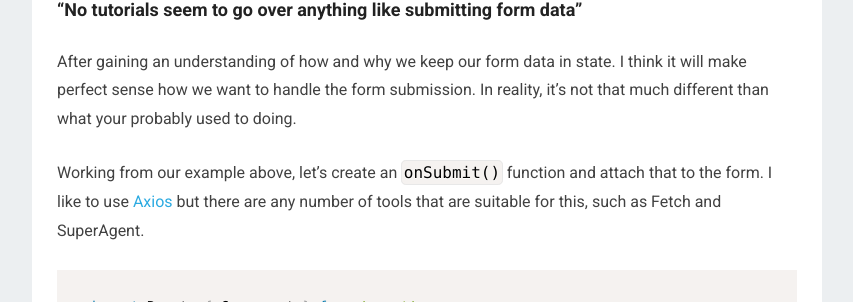
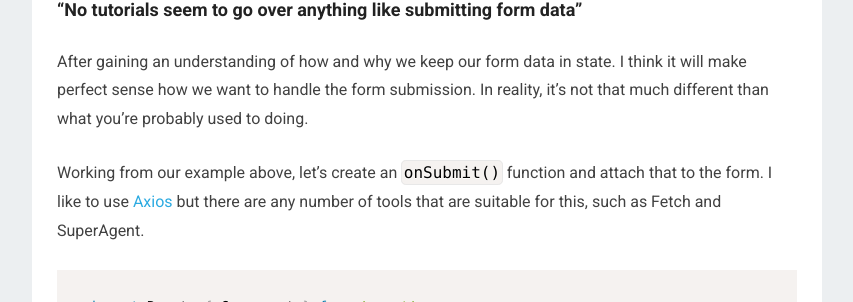
Before and after one commit to stvmlbrn/stvmlbrn.github.io, a Jekyll site: the page built from _posts/2017-4-7-submitting-form-data-with-react.md, in a window 1280 px wide and 900 px high, scrolled down 1845 px. Shown: the part 208-510 px from the top of the window, without its empty margins (48-901 px from the left). Built offline with Jekyll 4.4.1, drawn with Linux system fonts in a browser that asks for light colours; comment, search, counter and statistics services are not loaded.

Commit message:
fixed typo

```diff
--- a/_posts/2017-4-7-submitting-form-data-with-react.md
+++ b/_posts/2017-4-7-submitting-form-data-with-react.md
@@ -84,7 +84,7 @@ other libraries like jQuery to gather and submit form data. However, as applicat
 
 After gaining an understanding of how and why we keep our form data in state. I think it will
 make perfect sense how we want to handle the form submission. In reality, it's not that much different than
-what your probably used to doing.
+what you're probably used to doing.
 
 Working from our example above, let's create an `onSubmit()` function and attach that to the form. I like
 to use [Axios](https://www.npmjs.com/package/axios) but there are any number of tools that are suitable for this, such as Fetch and SuperAgent.
```
